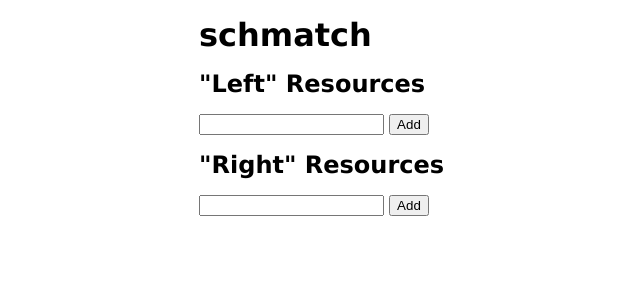
After one commit to sampsyo/schmatch, a Flask app: page / in a window 1280 px wide. The commit adds this page. Shown: the top 300 px of the page, without its empty margins (41-681 px from the left). Run offline with Flask 2, Linux system fonts and the light colour scheme; data that the repository does not hold is empty.

Commit message:
List and add resources

```diff
--- a/schmatch/app.py
+++ b/schmatch/app.py
@@ -73,3 +73,17 @@ def show_slots():
     # Show all the slots.
     slots = Slot.query.all()
     return render_template('slots.html', slots=slots)
+
+@app.route('/', methods=['GET', 'POST'])
+def show_resources():
+    if request.method == 'POST':
+        resource = Resource(
+            name=request.form['name'],
+            left=request.form['side'] == 'left',
+        )
+        db.session.add(resource)
+        db.session.commit()
+
+    # List the resources.
+    resources = Resource.query.all()
+    return render_template('resources.html', resources=resources)
--- a/schmatch/static/style.css
+++ b/schmatch/static/style.css
@@ -15,14 +15,6 @@ th, td {
     padding: 0.1rem 1rem;
 }
 
-ul {
-    list-style: none;
-    padding-left: 0;
-}
-ul li {
-    margin-bottom: 0.4rem;
-}
-
 pre {
     margin: 0;
     overflow-x: auto;
--- /dev/null
+++ b/schmatch/templates/resources.html
@@ -0,0 +1,36 @@
+{% extends "base.html" %}
+{% block content %}
+<h2>"Left" Resources</h2>
+<ul>
+    {% for resource in resources %}
+    {% if resource.left %}
+    <li>
+        {{ resource.name }}
+    </li>
+    {% endif %}
+    {% endfor %}
+</ul>
+
+<form method="POST" action="">
+    <input type="text" name="name">
+    <input type="hidden" name="side" value="left">
+    <input type="submit" value="Add">
+</form>
+
+<h2>"Right" Resources</h2>
+<ul>
+    {% for resource in resources %}
+    {% if not resource.left %}
+    <li>
+        {{ resource.name }}
+    </li>
+    {% endif %}
+    {% endfor %}
+</ul>
+
+<form method="POST" action="">
+    <input type="text" name="name">
+    <input type="hidden" name="side" value="right">
+    <input type="submit" value="Add">
+</form>
+{% endblock %}
```
